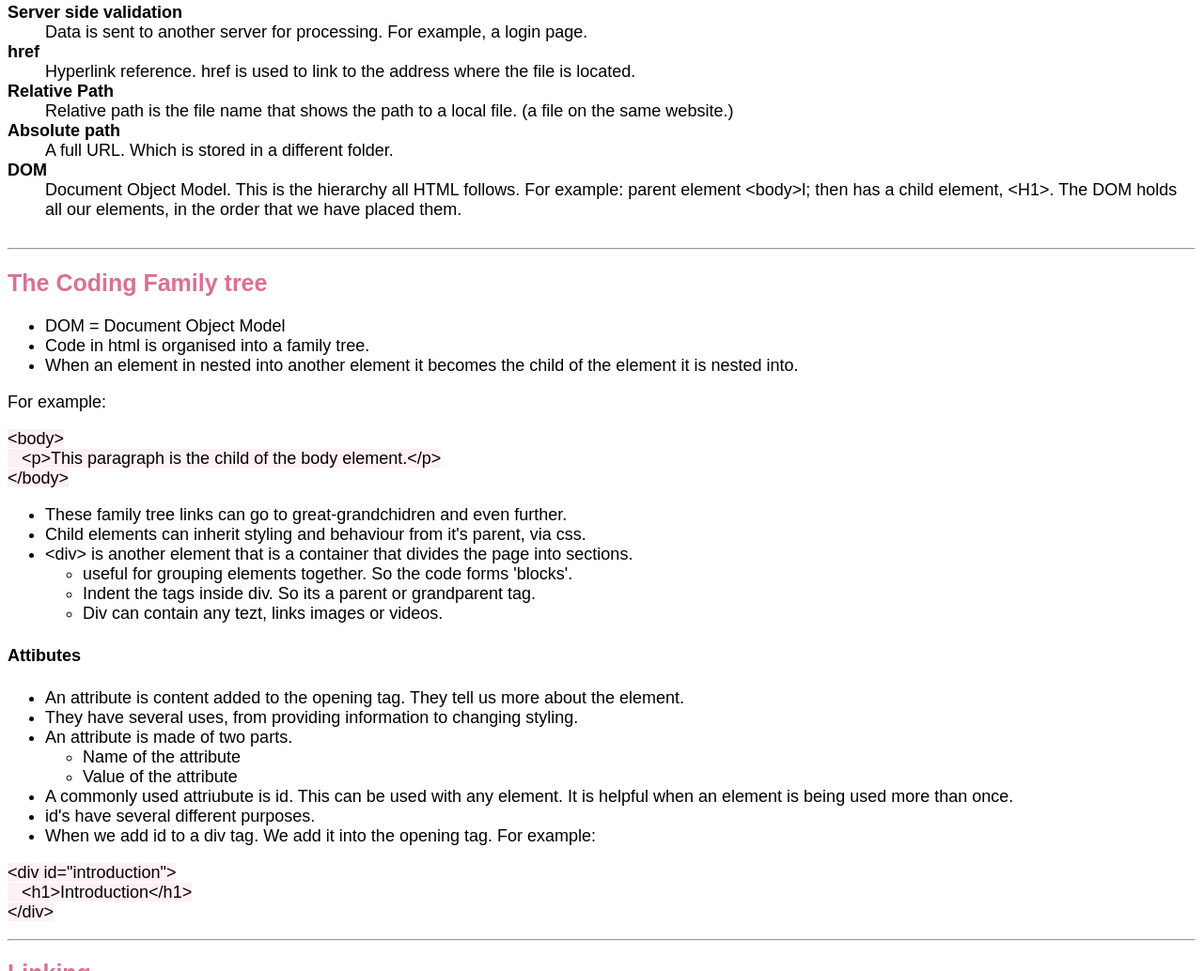
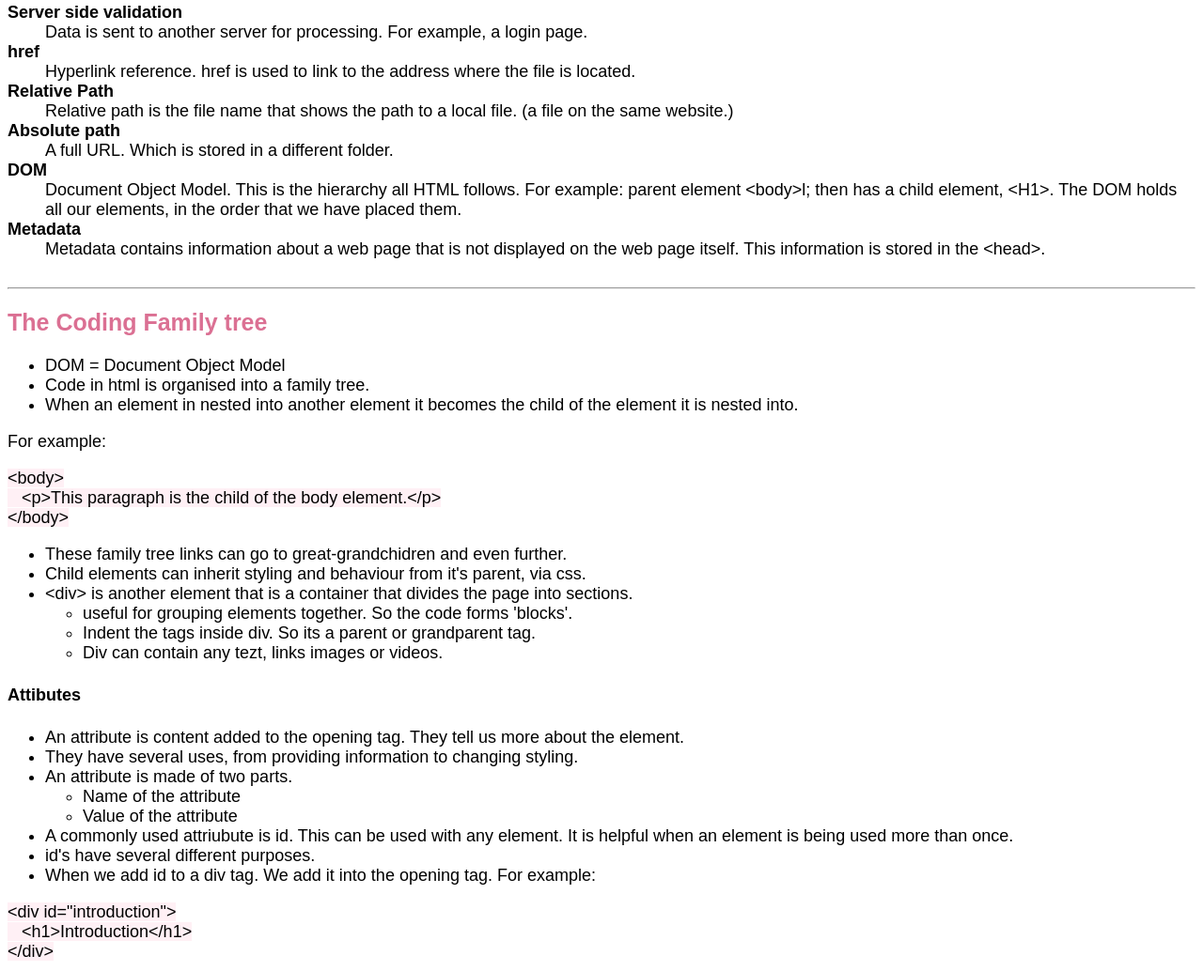
Before and after one commit to Scrumpy-flea/friendly-happiness, a plain HTML site: page index.html in a window 1280 px wide. Shown: the part 3627-4661 px from the top of the page at 94% size. Drawn offline with Linux system fonts and the light colour scheme.

Commit message:
Metadate info added

```diff
--- a/index.html
+++ b/index.html
@@ -225,6 +225,8 @@
          <dt>DOM</dt>
          <dd>Document Object Model. This is the hierarchy all HTML follows. For example: parent element &lt;body&gtl; then has a child element, &lt;H1&gt;.
          The DOM holds all our elements, in the order that we have placed them.</dd>
+         <dt>Metadata</dt>
+         <dd>Metadata contains information about a web page that is not displayed on the web page itself. This information is stored in the &lt;head&gt;.</dd>
       </d1>
       <br>
       <hr>
```
